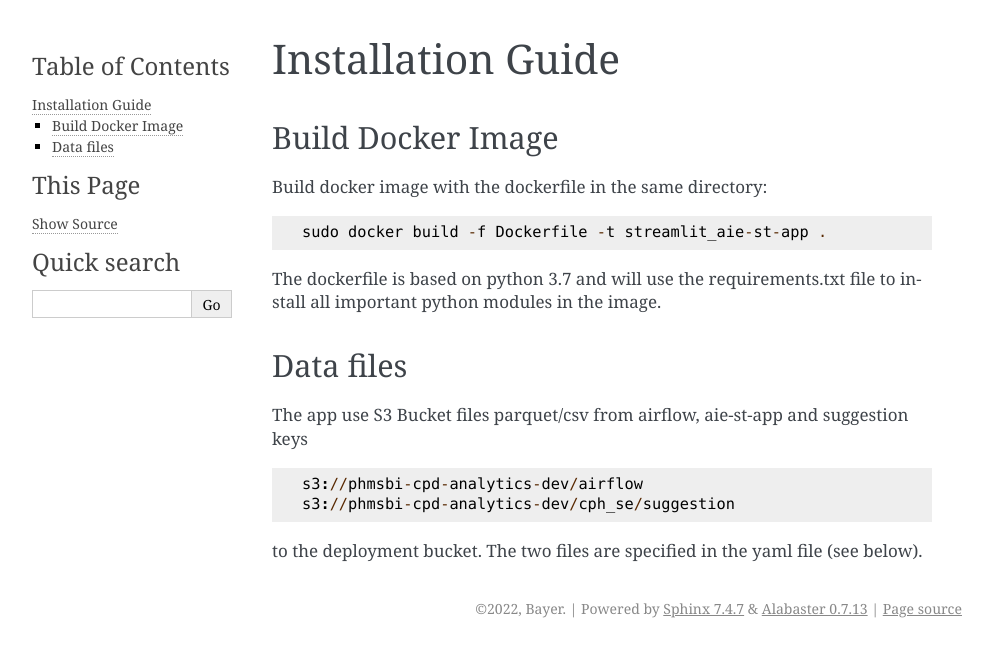
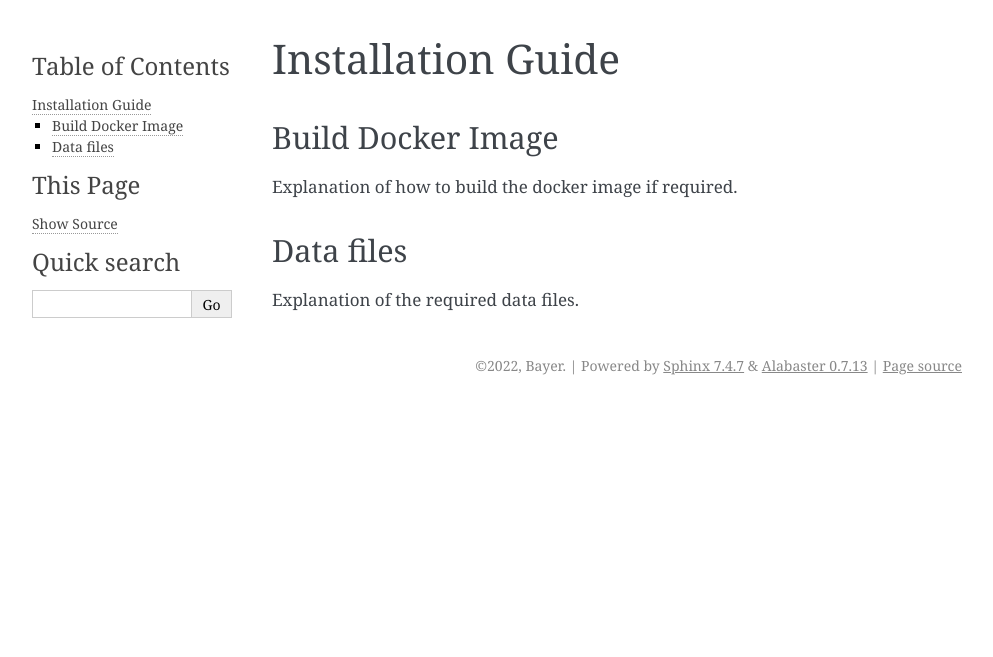
Before and after one commit to aiyaz-sarwar-ext/Aie-St-App, a Sphinx documentation site: the page built from delivery-sheets/source/installation.rst, in a window 1280 px wide. Shown: the top 657 px of the page, without its empty margins (148-1141 px from the left). Built offline with Sphinx 7.4.7, drawn with Linux system fonts in a browser that asks for light colours.

Commit message:
Update installation.rst

```diff
--- a/delivery-sheets/source/installation.rst
+++ b/delivery-sheets/source/installation.rst
@@ -4,25 +4,11 @@ Installation Guide
 Build Docker Image
 ------------------
 
-Build docker image with the dockerfile in the same directory:
-
-.. code-block::
-
-    sudo docker build -f Dockerfile -t streamlit_aie-st-app .
-
-The dockerfile is based on python 3.7 and will use the requirements.txt file to install all important python modules in the image.
+Explanation of how to build the docker image if required.
 
 
 
 Data files
 ----------
 
-The app use S3 Bucket files parquet/csv from airflow, aie-st-app and suggestion keys
-
-.. code-block::
-
-    s3://phmsbi-cpd-analytics-dev/airflow
-    s3://phmsbi-cpd-analytics-dev/cph_se/suggestion
-
-
-to the deployment bucket. The two files are specified in the yaml file (see below).
+Explanation of the required data files.
```
